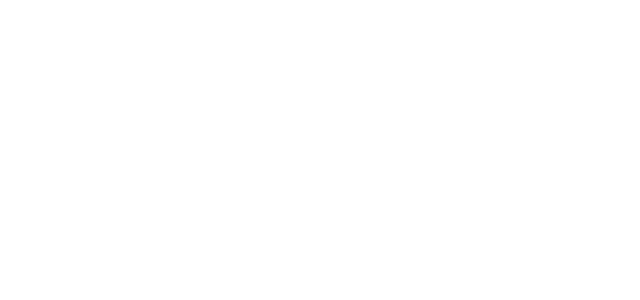
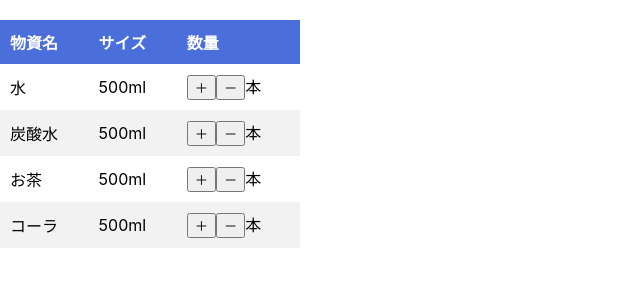
Before and after one commit to MIZOGUCHIKoki/DisasterCaseManagementSystem, a React (Create React App) app in the folder react-app/: page /person/1 in a window 1280 px wide. Before the commit this address had no page. Shown: the top 300 px of the page, without its empty margins (0-640 px from the left). Built offline with nearby package versions, Linux system fonts and the light colour scheme.

Commit message:
implement serve screen

```diff
--- a/react-app/src/App.css
+++ b/react-app/src/App.css
@@ -91,6 +91,11 @@
   margin-top: 20px;
 }
 
+.table_cols {
+  width: 300px;
+  flex-shrink: 0;
+}
+
 thead th {
   background-color: #4a6eda;
   color: white;
@@ -121,3 +126,14 @@
   color: #0056b3;
   text-decoration: underline;
 }
+
+.serveTbl {
+  width: 100%;
+  display: flex;
+  overflow-x: scroll;
+}
+
+.serveTbl_one {
+  width: 500px;
+  margin-right: 20px;
+}
--- a/react-app/src/App.tsx
+++ b/react-app/src/App.tsx
@@ -21,6 +21,7 @@
             </div>
           } />
           <Route path='/staff' element={<WaitingQueue />} />
+          <Route path='/person/:id' element={<ServeScreen />} />
         </Routes>
       </BrowserRouter>
     </div >
--- a/react-app/src/components/serve.tsx
+++ b/react-app/src/components/serve.tsx
@@ -1,8 +1,12 @@
-import React from 'react';
+import React, { useState, useEffect } from 'react';
+import { useParams } from 'react-router-dom';
 import { WaitingQueueType } from './type/WaitingQueue';
 import { PersonType } from './type/Person';
 import { waitingQueue } from './testData/waitingQueue';
 import { groupMembers } from './testData/personInfo';
+import { stockList } from './testData/stockList';
+import { StockListType } from './type/StockList';
+
 
 type givenDataType = {
     waitingQueue: WaitingQueueType;
@@ -10,27 +14,94 @@
 };
 
 const givenData: givenDataType = {
-    waitingQueue: waitingQueue[0],
+    waitingQueue: waitingQueue[1],
     groupMember: groupMembers
 };
 
-export default function ServeScreen(person_id: number): JSX.Element {
+
+
+export default function ServeScreen(): JSX.Element {
+    const { person_id } = useParams();
+    const [stockListState, setStockListState] = useState<number[] | number[][]>(
+        givenData.waitingQueue.asGroup ? [[]] : []
+    );
+
+    useEffect(() => { // only once when the component is mounted
+        if (!givenData.waitingQueue.asGroup) {
+            console.log('create stockListState as ALONE');
+            setStockListState([]);
+        } else {
+            console.log('create stockListState as GROUP');
+            setStockListState([[]]);
+        }
+    }, []);
+
     console.log('person_id:', person_id);
-    /*
-        fetch data from server using person_id
-        Datatype: givenDataType
-    */
-    if (givenData.waitingQueue.asGroup) { // 個人受け取りの場合
+
+    if (givenData.waitingQueue.asGroup) {
         return (
-            <div className='container-block'>
-
-            </div>
-        );
-    } else { // グループの場合
-        return (
-            <div>
-
-            </div>
+            <div className='serveTbl'>
+                {givenData.groupMember.map((member, index) => (
+                    <div key={index} className='serveTbl_one'>
+                        <div>{member.nickName}</div>
+                        <table className='table_cols'>
+                            <thead>
+                                <tr>
+                                    <th>物資名</th>
+                                    <th>サイズ</th>
+                                    <th>数量</th>
+                                </tr>
+                            </thead>
+                            <tbody>
+                                {stockList.map((stock: StockListType, index: number) => (
+                                    < tr key={index} >
+                                        <td>{stock.name}</td>
+                                        <td>{stock.size}</td>
+                                        <td>
+                                            <div>
+                                                <button>＋</button>
+                                                <button>－</button>
+                                                {stock.unit}
+                                            </div>
+                                        </td>
+                                    </tr>
+                                ))}
+                            </tbody>
+                        </table>
+                    </div>
+                ))
+                }
+            </div >
         );
     }
+
+    return (
+        <div className='serveTbl'>
+            <table className='table_cols'>
+                <thead>
+                    <tr>
+                        <th>物資名</th>
+                        <th>サイズ</th>
+                        <th>数量</th>
+                    </tr>
+                </thead>
+                <tbody>
+                    {stockList.map((stock, index) => (
+                        < tr key={index} >
+                            <td>{stock.name}</td>
+                            <td>{stock.size}</td>
+                            <td>
+                                <div>
+                                    <button >＋</button>
+                                    <button>－</button>
+                                    {stockListState}
+                                    {stock.unit}
+                                </div>
+                            </td>
+                        </tr>
+                    ))}
+                </tbody>
+            </table>
+        </div >
+    );
 }
--- a/react-app/src/components/testData/personInfo.ts
+++ b/react-app/src/components/testData/personInfo.ts
@@ -73,5 +73,15 @@
         remarks_food: 'なし',
         remarks_other: 'なし',
         created_at: '2021-09-01T00:00:00.000Z'
+    },
+    {
+        id: '50',
+        nickName: 'Eve',
+        group_id: 1,
+        age: 40,
+        allergy: 0,
+        remarks_food: 'なし',
+        remarks_other: 'なし',
+        created_at: '2021-09-01T00:00:00.000Z'
     }
 ];
--- /dev/null
+++ b/react-app/src/components/testData/stockList.ts
@@ -0,0 +1,40 @@
+import { StockListType } from '../type/StockList';
+
+export const stockList: StockListType[] = [
+    {
+        id: 1,
+        name: '水',
+        size: '500ml',
+        unit: '本',
+        allergy: 0,
+        janureID: 1,
+        created_at: '2021-01-01 00:00:00'
+    },
+    {
+        id: 2,
+        name: '炭酸水',
+        size: '500ml',
+        unit: '本',
+        allergy: 0,
+        janureID: 2,
+        created_at: '2021-01-01 00:00:00'
+    },
+    {
+        id: 3,
+        name: 'お茶',
+        size: '500ml',
+        unit: '本',
+        allergy: 0,
+        janureID: 3,
+        created_at: '2021-01-01 00:00:00'
+    },
+    {
+        id: 4,
+        name: 'コーラ',
+        size: '500ml',
+        unit: '本',
+        allergy: 0,
+        janureID: 4,
+        created_at: '2021-01-01 00:00:00'
+    }
+];
```
Also changed, not shown: react-app/src/components/testData/defaultList.ts (added, +57 -0 lines), react-app/src/components/type/DefaultList.d.ts (added, +7 -0 lines).
